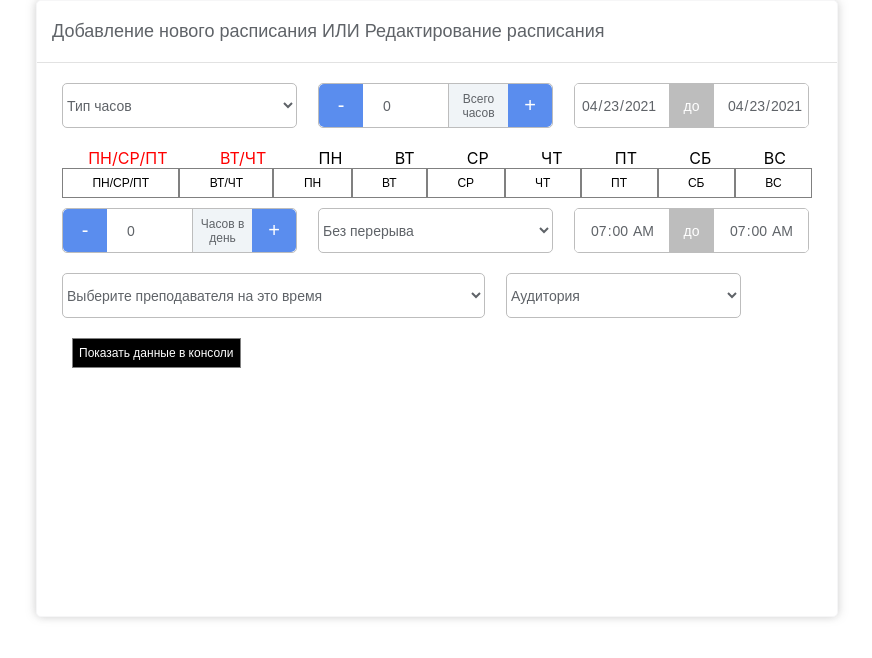
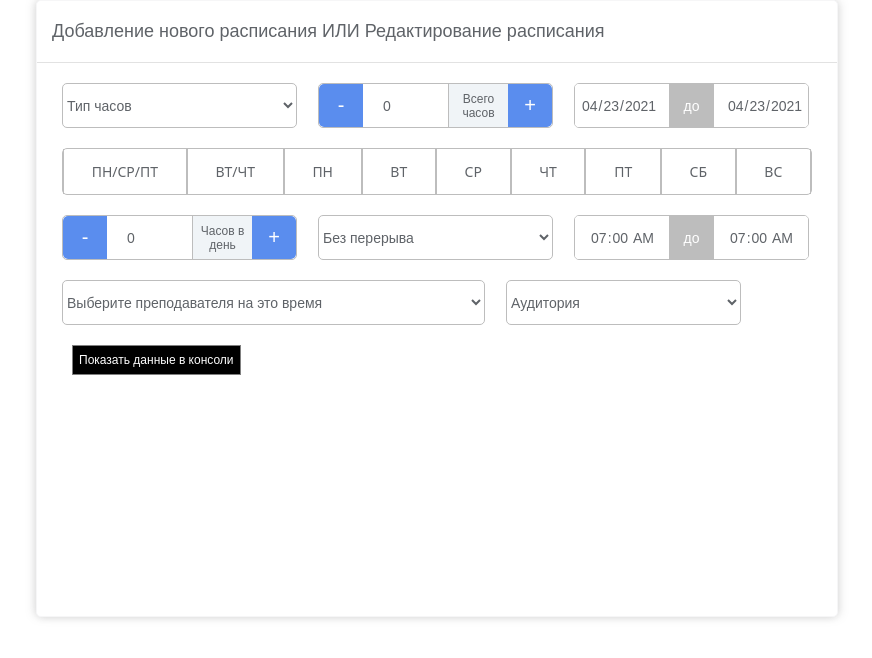
Before and after one commit to petushoque/interpress-timetable, a React (Create React App) app: page / in a window 1280 px wide. Shown: the top 658 px of the page, without its empty margins (203-1075 px from the left). Built offline with nearby package versions, Linux system fonts and the light colour scheme.

Commit message:
feat: сверстать блок кнопок дней недели

```diff
--- a/src/App.js
+++ b/src/App.js
@@ -238,17 +238,6 @@ function endDateFunc () {
 
         <Days handler={handleChanggeDayOfVisits} visits={visits}></Days>
 
-      <div className='schedule-of-visits'>
-          <button className='day-of-visits' onClick={() => handleChanggeDayOfVisits('mowefr')}>ПН/СР/ПТ</button>
-          <button className='day-of-visits' onClick={() => handleChanggeDayOfVisits('tuth')}>ВТ/ЧТ</button>
-          <button className={visits.includes(1)? 'day-of-visits_active' : 'day-of-visits'} onClick={() => handleChanggeDayOfVisits(1)}>ПН</button>
-          <button className={visits.includes(2)? 'day-of-visits_active' : 'day-of-visits'} onClick={() => handleChanggeDayOfVisits(2)}>ВТ</button>
-          <button className={visits.we? 'day-of-visits_active' : 'day-of-visits'} onClick={() => handleChanggeDayOfVisits(3)}>СР</button>
-          <button className={visits.th? 'day-of-visits_active' : 'day-of-visits'} onClick={() => handleChanggeDayOfVisits(4)}>ЧТ</button>
-          <button className={visits.fr? 'day-of-visits_active' : 'day-of-visits'} onClick={() => handleChanggeDayOfVisits(5)}>ПТ</button>
-          <button className={visits.sa? 'day-of-visits_active' : 'day-of-visits'} onClick={() => handleChanggeDayOfVisits(6)}>СБ</button>
-          <button className={visits.su? 'day-of-visits_active' : 'day-of-visits'} onClick={() => handleChanggeDayOfVisits(7)}>ВС</button>
-      </div>
 
       <Counter handlerMinus={handleMinusHoursPerDay} handlerPlus={handlePlusHoursPerDay} digit={data['hours-per-day']} description='Часов в день'/>
 
--- a/src/components/Days.css
+++ b/src/components/Days.css
@@ -3,15 +3,39 @@
     display: flex;
     flex-direction: row;
     align-items: center;
+    height: 45px;
+    border-radius: 5px;
+    background-color: #ffffff;
+    border: 1px solid #bdbdbd;
+
+    font-size: 14px;
+    color: #5f6368;
+    font-weight: 400;
+    font-family: "Noto Sans";
+    margin: 0 0 20px 0;
+    padding: 0;
 }
 
 .days__day {
     flex-grow: 1;
     text-align: center;
+    height: 100%;
+    display: flex;
+    align-items: center;
+    justify-content: center;
+    border-left: 1px solid #bdbdbd;
+    border-right: 1px solid #bdbdbd;
 }
 
 .days__day_active {
     flex-grow: 1;
     text-align: center;
-    color: red
+    background-color: #5a8dee;
+    color: #ffffff;
+    height: 100%;
+    display: flex;
+    align-items: center;
+    justify-content: center;
+    border-left: 1px solid #bdbdbd;
+    border-right: 1px solid #bdbdbd;
 }
--- a/src/components/Days.js
+++ b/src/components/Days.js
@@ -4,8 +4,8 @@ function Days (props) {
     function handlerFunc (arg) {props.handler(arg)}
     return (
         <div className='days'>
-            <div className='days__day_active' onClick={() => handlerFunc('mowefr')}>ПН/СР/ПТ</div>
-            <div className='days__day_active' onClick={() => handlerFunc('tuth')}>ВТ/ЧТ</div>
+            <div className='days__day' onClick={() => handlerFunc('mowefr')}>ПН/СР/ПТ</div>
+            <div className='days__day' onClick={() => handlerFunc('tuth')}>ВТ/ЧТ</div>
             <div className={props.visits.includes(1)? 'days__day_active' : 'days__day'} onClick={() => handlerFunc(1)}>ПН</div>
             <div className={props.visits.includes(2)? 'days__day_active' : 'days__day'} onClick={() => handlerFunc(2)}>ВТ</div>
             <div className={props.visits.includes(3)? 'days__day_active' : 'days__day'} onClick={() => handlerFunc(3)}>СР</div>
--- a/src/components/Timer.css
+++ b/src/components/Timer.css
@@ -18,6 +18,7 @@
     height: 100%;
     border: none;
     font-size: 14px;
+    background-color: #ffffff;
     color: #5f6368;
     font-weight: 400;
     font-family: "Montserrat", sans-serif;
--- a/src/index.css
+++ b/src/index.css
@@ -13,3 +13,4 @@ code {
 }
 
 @import url('https://fonts.googleapis.com/css2?family=Montserrat:wght@400;500&display=swap');
+@import url('https://fonts.googleapis.com/css2?family=Noto+Sans&display=swap');
```
